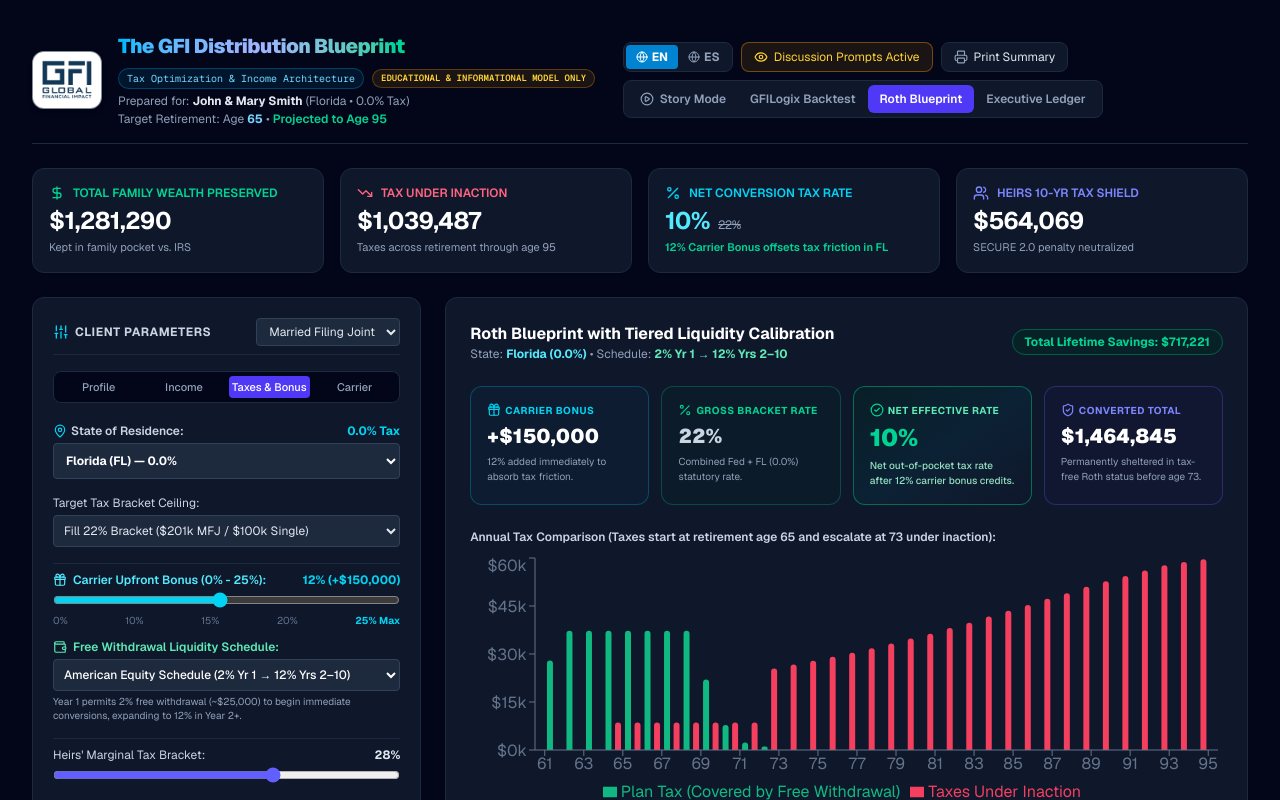
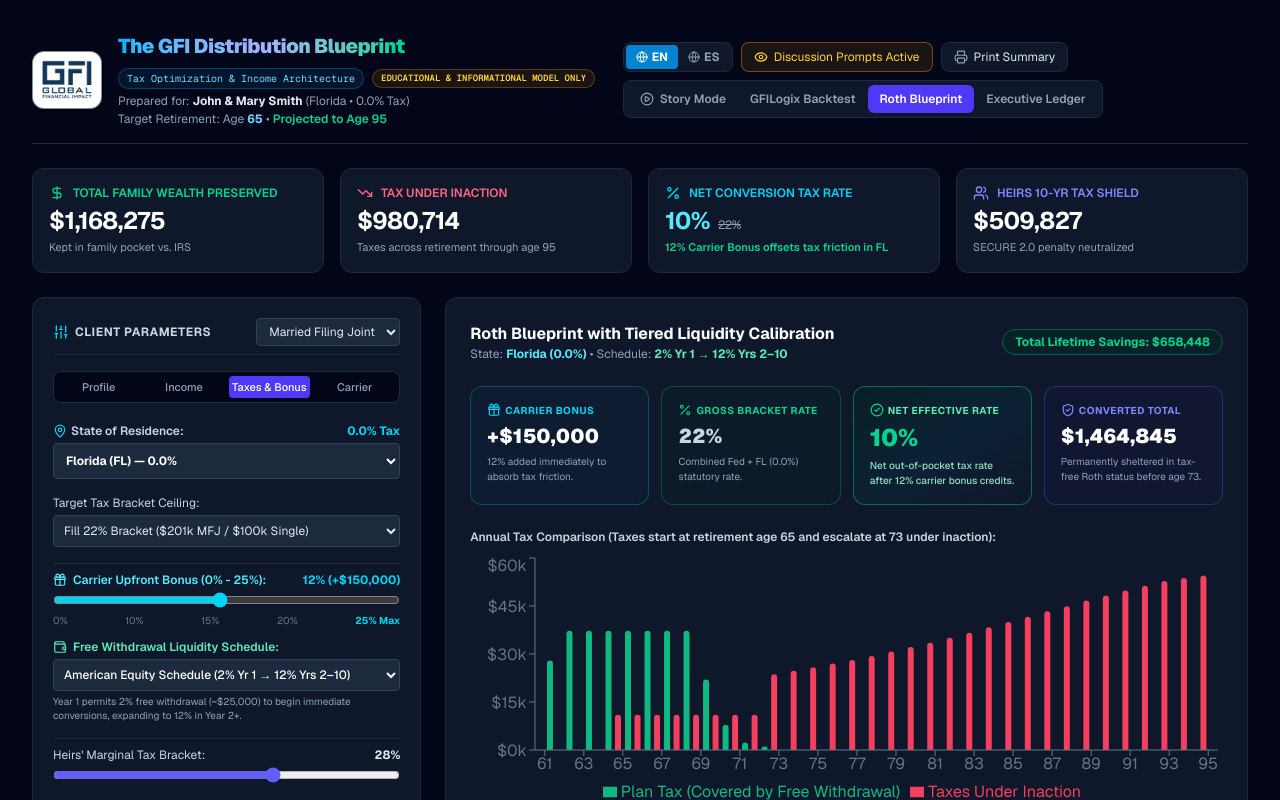
Before and after one commit to jromangfi21/gfi-platform, a Next.js app in the folder advisor-tool/: page / in a window 1280 px wide. Shown: the top 800 px of the page. Built offline with nearby package versions, Linux system fonts and the light colour scheme.

Commit message:
Wire target retirement income slider to tax simulation engine

```diff
--- a/advisor-tool/app/page.tsx
+++ b/advisor-tool/app/page.tsx
@@ -70,6 +70,7 @@ export default function AdvisorTool() {
     taxableBrokerage: 0,
     annualFixedIncome: fixedIncome,
     annualSocialSecurity: socialSecurity,
+    annualWithdrawalNeed: withdrawalNeed,
     expectedReturn: 0.065,
     targetBracketCeiling,
     stateCode: selectedState,
--- a/advisor-tool/app/taxEngine.ts
+++ b/advisor-tool/app/taxEngine.ts
@@ -70,6 +70,7 @@ export interface TaxSimulationParams {
   taxableBrokerage: number;
   annualFixedIncome: number;
   annualSocialSecurity: number;
+  annualWithdrawalNeed: number; // Added
   expectedReturn: number;
   targetBracketCeiling: number;
   stateCode: string;
@@ -112,7 +113,6 @@ export interface TaxSimulationOutput {
   terminalWealthBase: number;
 }
 
-// IRS Uniform Lifetime Table (abbreviated age 73 to 95)
 const RMD_DIVISORS: Record<number, number> = {
   73: 26.5, 74: 25.5, 75: 24.6, 76: 23.7, 77: 22.9, 78: 22.0, 79: 21.1,
   80: 20.2, 81: 19.4, 82: 18.5, 83: 17.7, 84: 16.8, 85: 16.0, 86: 15.2,
@@ -130,6 +130,7 @@ export function runRobustTaxSimulation(params: TaxSimulationParams): TaxSimulati
     rothBalance,
     annualFixedIncome,
     annualSocialSecurity,
+    annualWithdrawalNeed = 60000,
     expectedReturn,
     targetBracketCeiling,
     stateTaxRate,
@@ -142,11 +143,9 @@ export function runRobustTaxSimulation(params: TaxSimulationParams): TaxSimulati
   const stdDeduction = filingStatus === 'mfj' ? 29200 : 14600;
   const upfrontBonusDollars = Math.round(traditionalIra * carrierBonusPct);
 
-  // Baseline tracking (Inaction / No conversion)
   let baseIra = traditionalIra;
   let baseRoth = rothBalance;
 
-  // Plan tracking (Active tactical conversion)
   let planIra = traditionalIra + upfrontBonusDollars;
   let planRoth = rothBalance;
 
@@ -161,7 +160,6 @@ export function runRobustTaxSimulation(params: TaxSimulationParams): TaxSimulati
   for (let age = currentAge; age <= endAge; age++) {
     const contractYear = age - currentAge + 1;
 
-    // Determine contractual free withdrawal rate for current contract year
     let maxFreeWithdrawalRate = 0.10;
     if (freeWithdrawalSchedule === 'tiered_2_12') {
       maxFreeWithdrawalRate = contractYear === 1 ? 0.02 : contractYear <= 10 ? 0.12 : 0.10;
@@ -179,12 +177,14 @@ export function runRobustTaxSimulation(params: TaxSimulationParams): TaxSimulati
       if (age >= 73) {
         const divisor = RMD_DIVISORS[age] || 8.0;
         const rmd = baseIra / divisor;
-        baseTaxableIncome += rmd;
-        baseIra = Math.max(0, baseIra - rmd);
+        // In retirement, distribution is the greater of the required RMD or the client's actual spending need
+        const actualDistribution = Math.max(rmd, annualWithdrawalNeed);
+        baseTaxableIncome += actualDistribution;
+        baseIra = Math.max(0, baseIra - actualDistribution);
       } else {
-        const need = 40000;
-        baseTaxableIncome += need;
-        baseIra = Math.max(0, baseIra - need);
+        // Between retirement age and 73: withdrawals directly match the client's target retirement income need
+        baseTaxableIncome += annualWithdrawalNeed;
+        baseIra = Math.max(0, baseIra - annualWithdrawalNeed);
       }
 
       const taxableBase = Math.max(0, baseTaxableIncome - stdDeduction);
@@ -209,7 +209,6 @@ export function runRobustTaxSimulation(params: TaxSimulationParams): TaxSimulati
       const combinedStatRate = (capacity > 100000 ? 0.22 : 0.12) + stateTaxRate;
       statRatePct = Number((combinedStatRate * 100).toFixed(1));
 
-      // Available penalty-free buffer bounds the maximum conversion tax liability
       const maxConversionPossible = Math.round(maxFreeDollars / combinedStatRate);
       conversionAmount = Math.min(planIra, Math.min(capacity, maxConversionPossible));
 
@@ -217,7 +216,6 @@ export function runRobustTaxSimulation(params: TaxSimulationParams): TaxSimulati
         taxesPaidFromWithdrawal = Math.round(conversionAmount * combinedStatRate);
         planYearTax = taxesPaidFromWithdrawal;
 
-        // Net effective rate reflects carrier upfront bonus offset
         const netCostFactor = Math.max(0.01, combinedStatRate - carrierBonusPct);
         netRatePct = Number((netCostFactor * 100).toFixed(1));
 
@@ -228,14 +226,12 @@ export function runRobustTaxSimulation(params: TaxSimulationParams): TaxSimulati
         totalTaxesPaidOnConversions += taxesPaidFromWithdrawal;
       }
     } else if (age >= 73) {
-      // In plan, pre-tax balance was converted; compulsory RMD is avoided
       const divisor = RMD_DIVISORS[age] || 8.0;
       const avoidedRmd = planIra > 0 ? (baseIra - planIra) / divisor : baseIra / divisor;
       totalRmdAvoided += Math.max(0, Math.round(avoidedRmd));
 
-      // Post-73 plan taxes (Roth distributions are 100% tax-free)
-      const nonTaxableRothWithdrawal = 40000;
-      planRoth = Math.max(0, planRoth - nonTaxableRothWithdrawal);
+      // Post-73 living need is drawn from the tax-free Roth account
+      planRoth = Math.max(0, planRoth - annualWithdrawalNeed);
 
       const fixedTaxable = Math.max(0, (annualFixedIncome + (annualSocialSecurity * 0.85)) - stdDeduction);
       planYearTax = Math.round(fixedTaxable * stateTaxRate);
```
